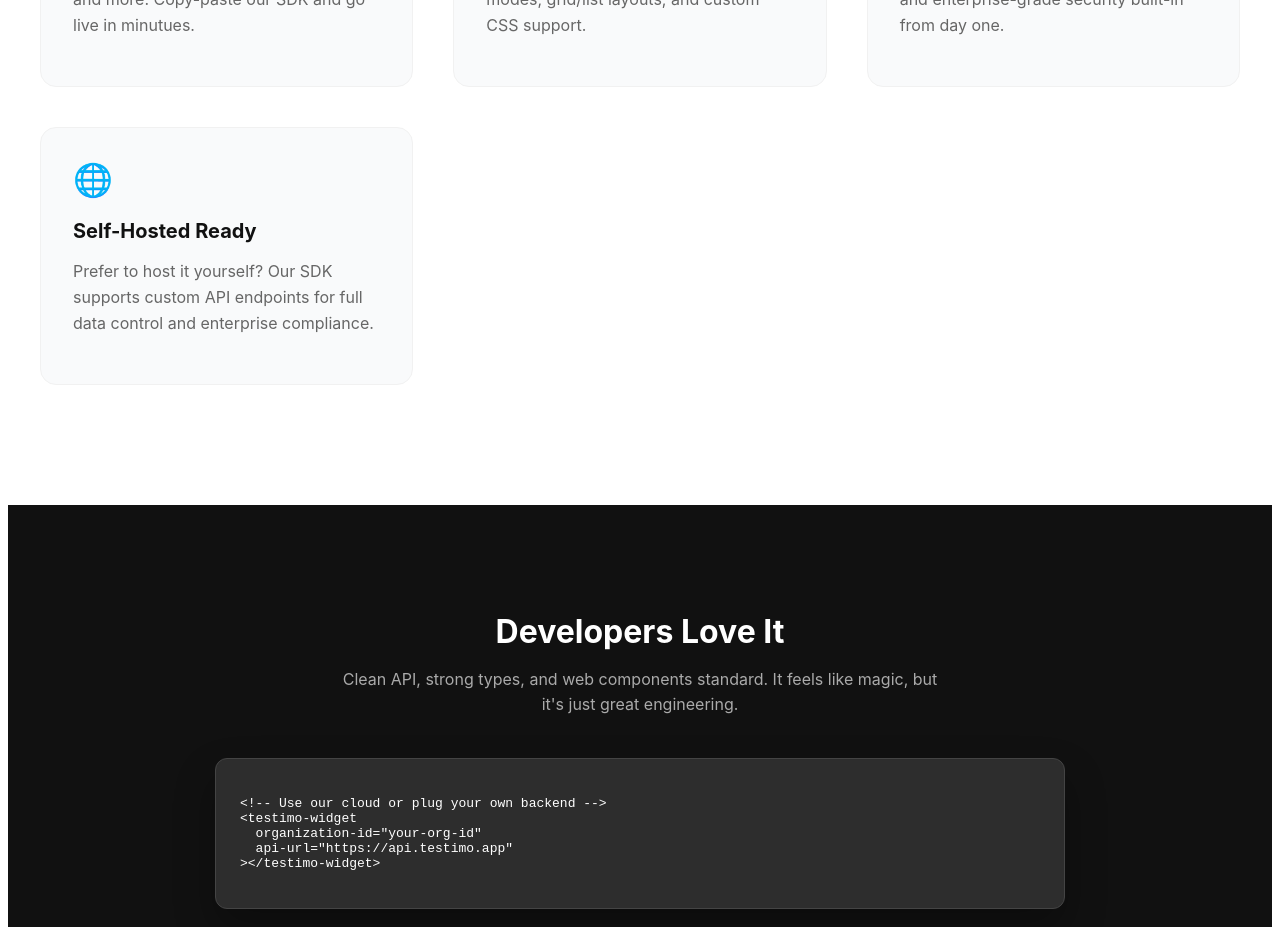
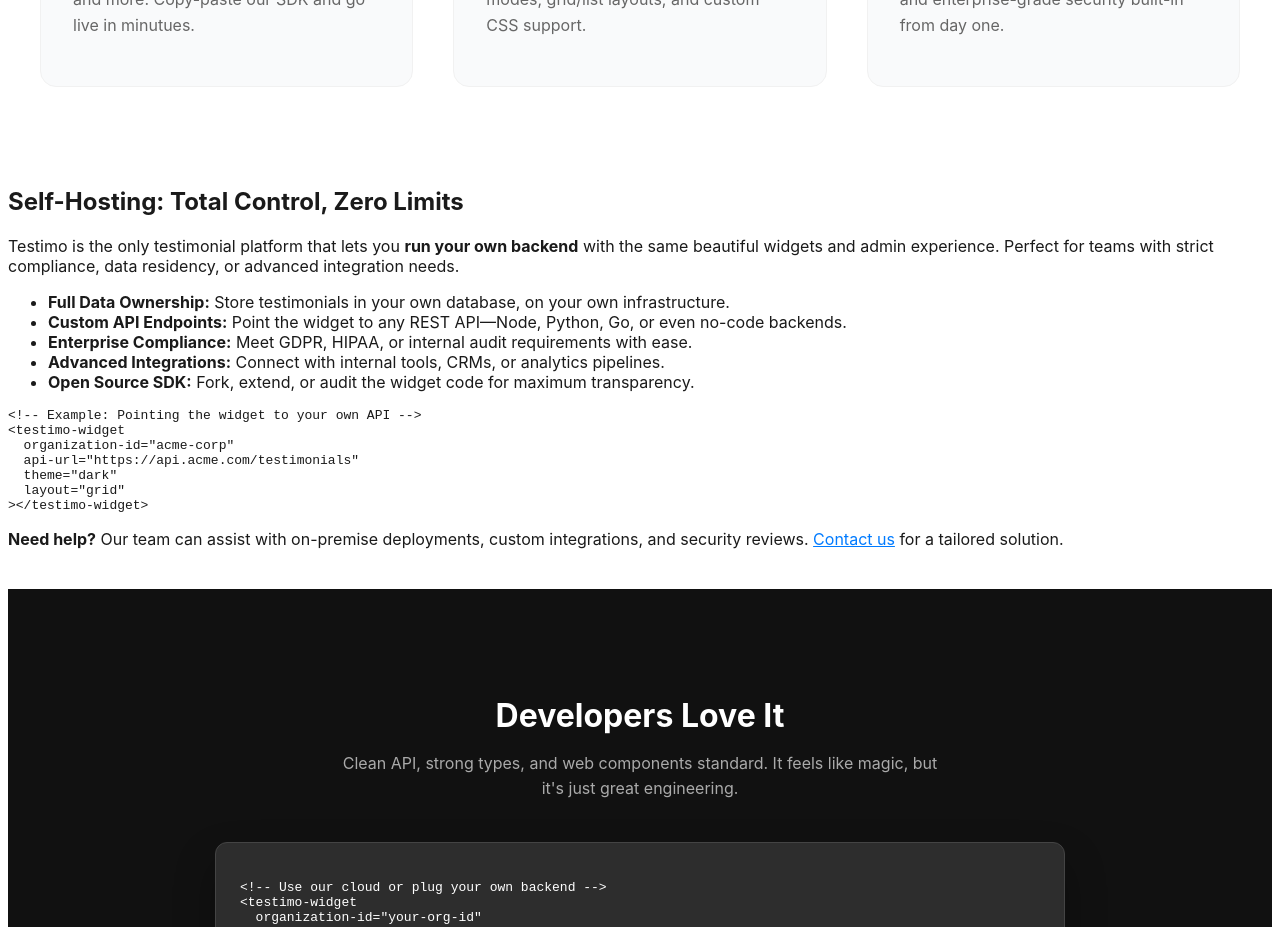
Before and after one commit to MoiBaldenegro/cubepath-cms-hackaton, a React (Vite) app in the folder client/: page / in a window 1280 px wide. Shown: the part 980-1907 px from the top of the page. Built offline with nearby package versions, Linux system fonts and the light colour scheme; no server answers; the HTML template or start-up script is replaced by a standard one.

Commit message:
feat(landing-page): add self-hosting section with detailed features and code example feat(testimonial-service): implement demo testimonials management with local storage

```diff
--- a/client/src/features/landing/presentation/pages/LandingPage.tsx
+++ b/client/src/features/landing/presentation/pages/LandingPage.tsx
@@ -78,13 +78,33 @@ export const LandingPage = () => {
                         enterprise-grade security built-in from day one.
                     </p>
                 </div>
+            </section>
 
-                <div className={styles.featureCard}>
-                    <span className={styles.featureIcon}>🌐</span>
-                    <h3 className={styles.featureTitle}>Self-Hosted Ready</h3>
-                    <p className={styles.featureDesc}>
-                        Prefer to host it yourself? Our SDK supports custom API endpoints
-                        for full data control and enterprise compliance.
+            {/* Self-Hosting Section */}
+            <section className={styles.selfHostSection}>
+                <div className={styles.selfHostContent}>
+                    <h2 className={styles.selfHostTitle}>Self-Hosting: Total Control, Zero Limits</h2>
+                    <p className={styles.selfHostSubtitle}>
+                        Testimo is the only testimonial platform that lets you <b>run your own backend</b> with the same beautiful widgets and admin experience. Perfect for teams with strict compliance, data residency, or advanced integration needs.
+                    </p>
+                    <ul className={styles.selfHostList}>
+                        <li><b>Full Data Ownership:</b> Store testimonials in your own database, on your own infrastructure.</li>
+                        <li><b>Custom API Endpoints:</b> Point the widget to any REST API—Node, Python, Go, or even no-code backends.</li>
+                        <li><b>Enterprise Compliance:</b> Meet GDPR, HIPAA, or internal audit requirements with ease.</li>
+                        <li><b>Advanced Integrations:</b> Connect with internal tools, CRMs, or analytics pipelines.</li>
+                        <li><b>Open Source SDK:</b> Fork, extend, or audit the widget code for maximum transparency.</li>
+                    </ul>
+                    <div className={styles.selfHostCodeBlock}>
+                        <pre>{`<!-- Example: Pointing the widget to your own API -->
+<testimo-widget
+  organization-id="acme-corp"
+  api-url="https://api.acme.com/testimonials"
+  theme="dark"
+  layout="grid"
+></testimo-widget>`}</pre>
+                    </div>
+                    <p className={styles.selfHostNote}>
+                        <b>Need help?</b> Our team can assist with on-premise deployments, custom integrations, and security reviews. <a href="mailto:enterprise@testimo.app" style={{color:'#007bff'}}>Contact us</a> for a tailored solution.
                     </p>
                 </div>
             </section>
--- a/client/src/features/testimonials/infrastructure/TestimonialService.ts
+++ b/client/src/features/testimonials/infrastructure/TestimonialService.ts
@@ -3,7 +3,7 @@ import { config } from '../../../shared/infrastructure/config';
 
 const API_URL = config.VITE_API_URL;
 
-const MOCK_TESTIMONIALS: any[] = [
+const DEFAULT_MOCK_TESTIMONIALS: Testimonial[] = [
   {
     id: '1',
     iKey: 'demo-ikey-1',
@@ -51,6 +51,19 @@ const MOCK_TESTIMONIALS: any[] = [
   }
 ];
 
+const getDemoTestimonials = (): Testimonial[] => {
+  const stored = localStorage.getItem('demo_testimonials');
+  if (stored) {
+    return JSON.parse(stored);
+  }
+  localStorage.setItem('demo_testimonials', JSON.stringify(DEFAULT_MOCK_TESTIMONIALS));
+  return DEFAULT_MOCK_TESTIMONIALS;
+};
+
+const saveDemoTestimonials = (testimonials: Testimonial[]) => {
+  localStorage.setItem('demo_testimonials', JSON.stringify(testimonials));
+};
+
 export class TestimonialService {
   private static async request<T>(endpoint: string, options: RequestInit = {}): Promise<T> {
     const token = localStorage.getItem('token');
@@ -60,12 +73,45 @@ export class TestimonialService {
        // Simulate network delay
        await new Promise(resolve => setTimeout(resolve, 600));
 
-       if (options.method === 'POST') return {} as T;
-       if (options.method === 'PATCH') return {} as T;
-       if (options.method === 'DELETE') return {} as T;
-       if (endpoint.includes('approved')) return MOCK_TESTIMONIALS.filter(t => t.status === TestimonialStatus.APPROVED) as unknown as T;
+       const currentTestimonials = getDemoTestimonials();
 
-       return MOCK_TESTIMONIALS as unknown as T;
+       if (options.method === 'POST') {
+           const body = JSON.parse(options.body as string);
+           const newTestimonial = {
+               ...body,
+               id: Math.random().toString(36).substr(2, 9),
+               status: body.status || TestimonialStatus.PENDING,
+               organizationId: 'demo-org-id',
+               createdAt: new Date().toISOString(),
+               updatedAt: new Date().toISOString(),
+               isEdited: false
+           };
+           currentTestimonials.push(newTestimonial);
+           saveDemoTestimonials(currentTestimonials);
+           return {} as T;
+       }
+
+       if (options.method === 'PATCH' && endpoint.includes('/approve')) {
+           const id = endpoint.split('/')[1];
+           const updated = currentTestimonials.map(t =>
+             t.id === id ? { ...t, status: TestimonialStatus.APPROVED } : t
+           );
+           saveDemoTestimonials(updated);
+           return {} as T;
+       }
+
+       if (options.method === 'DELETE') {
+           const id = endpoint.split('/')[1];
+           const filtered = currentTestimonials.filter(t => t.id !== id);
+           saveDemoTestimonials(filtered);
+           return {} as T;
+       }
+
+       if (endpoint.includes('approved')) {
+         return currentTestimonials.filter(t => t.status === TestimonialStatus.APPROVED) as unknown as T;
+       }
+
+       return currentTestimonials as unknown as T;
     }
 
     const headers = {
```
